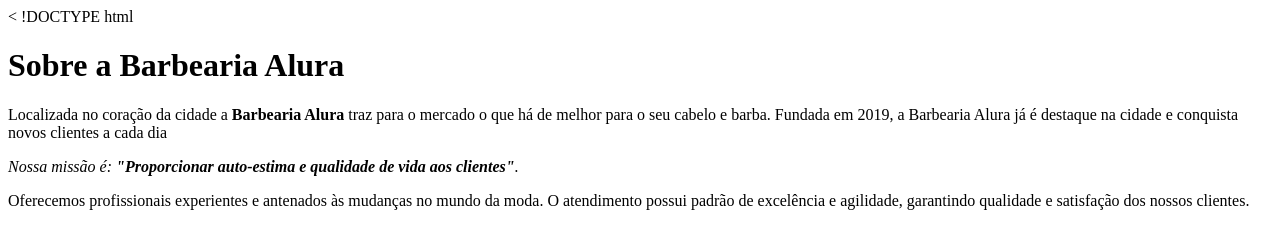
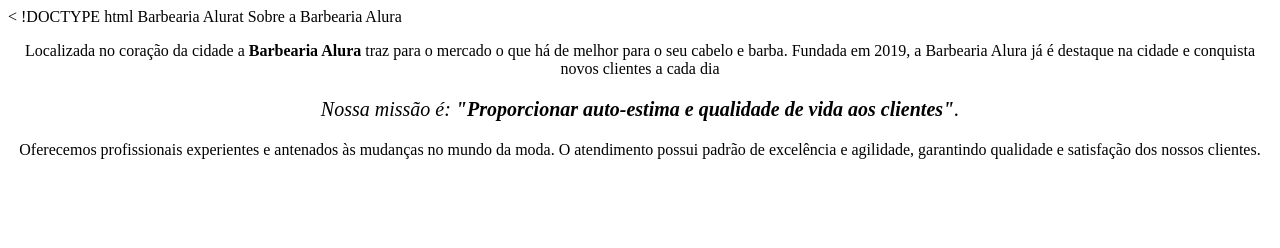
Before and after one commit to anatoniatto0/barbearia-alura, a plain HTML site: page index.html in a window 1280 px wide. Drawn offline with Linux system fonts and the light colour scheme.

Commit message:
Update index.html

```diff
--- a/index.html
+++ b/index.html
@@ -1,12 +1,23 @@
 < !DOCTYPE html
 <html lang="pt-br">
-     <meta charset="utf-8">
+     <head>
+       <meta charset="UTF-8"
+        <title>Barbearia Alura</title>t
 
-     <h1>Sobre a Barbearia Alura</h1>
+        <style>
+          p{
+            text-align: center
+          }
+        </style>
+     </head>
+     <body>
+         <h1-style="text-align: center">Sobre a Barbearia Alura</h1>
 
-     <p>Localizada no coração da cidade a <strong>Barbearia Alura</strong> traz para o mercado o que há de melhor para o seu cabelo e barba. Fundada em 2019, a Barbearia Alura já é destaque na cidade e conquista novos clientes a cada dia</p>
+         <p>Localizada no coração da cidade a <strong>Barbearia Alura</strong> traz para o mercado o que há de melhor para o seu cabelo e barba.
+        Fundada em 2019, a Barbearia Alura já é destaque na cidade e conquista novos clientes a cada dia</p>
 
-     <p><em>Nossa missão é:<strong> "Proporcionar auto-estima e qualidade de vida aos clientes"</strong>.</em></p>
+        <p style= "font-size: 20px; "><em>Nossa missão é:<strong> "Proporcionar auto-estima e qualidade de vida aos clientes"</strong>.</em></p>
 
-     <p>Oferecemos profissionais experientes e antenados às mudanças no mundo da moda. O atendimento possui padrão de excelência e agilidade, garantindo qualidade e satisfação dos nossos clientes.</p>
+        <p>Oferecemos profissionais experientes e antenados às mudanças no mundo da moda. O atendimento possui padrão de excelência e agilidade, garantindo qualidade e satisfação dos nossos clientes.</p>
+        </body>
 </html>
```
